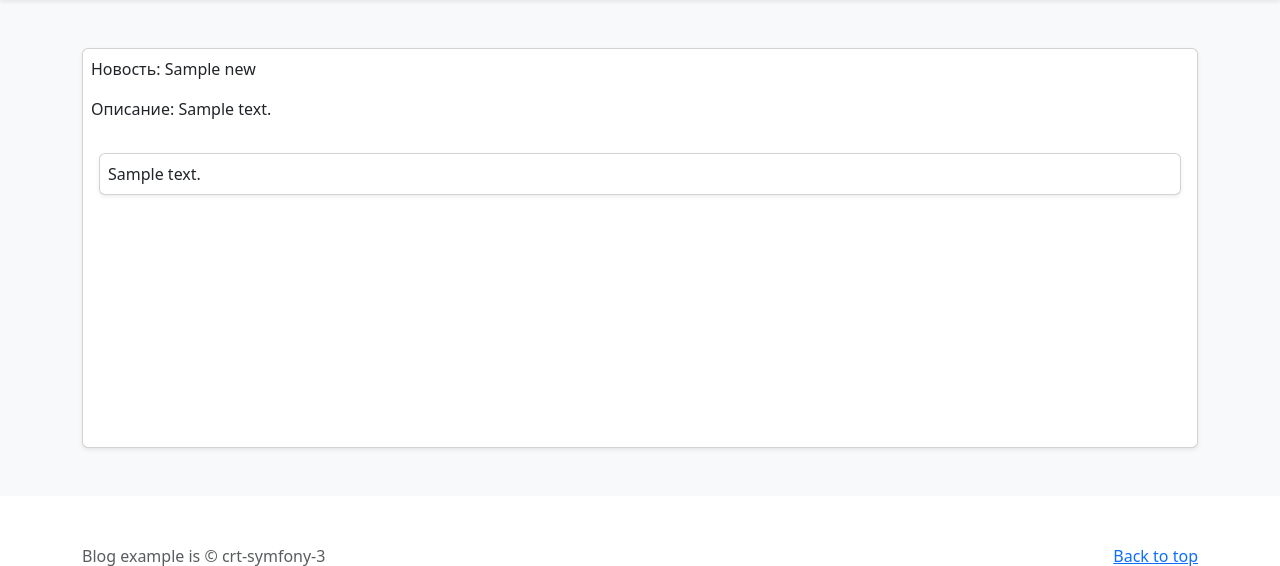
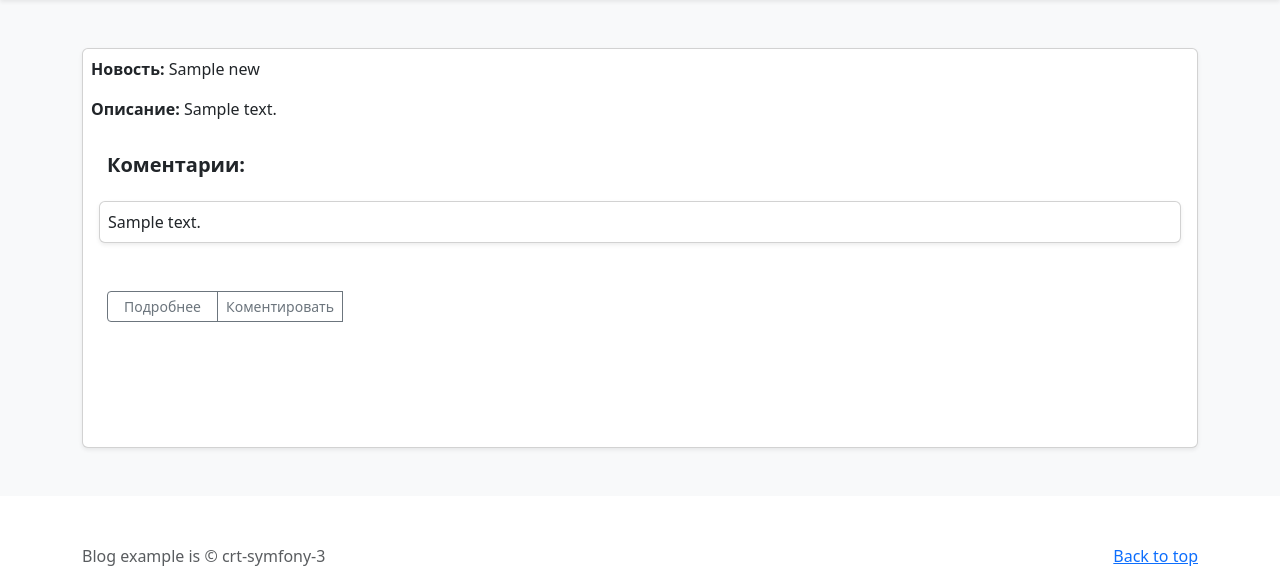
Before and after one commit to unclepepper/crt-symfony-3, a Symfony app: template src/templates/article/index.html.twig in a window 1280 px wide. Shown: the part 56-622 px from the top of the page. Run offline with Twig, Linux system fonts and the light colour scheme; the template is opened without the code that fills it: most values are stand-ins (such as "Sample title", 1, 10 or a date in 2020); some libraries are stand-ins or nearby versions.

Commit message:
feat: add article page

```diff
--- a/src/src/Controller/NewsController.php
+++ b/src/src/Controller/NewsController.php
@@ -8,13 +8,14 @@
 use Symfony\Component\HttpFoundation\Response;
 use Symfony\Component\Routing\Annotation\Route;
 use App\Entity\News;
+use App\Repository\NewsRepository;
 
 class NewsController extends AbstractController
 {
     #[Route('/news/{id}', name: 'news')]
-    public function index(ManagerRegistry $doctrine, $id): Response
+    public function index(NewsRepository $doctrine, $id): Response
     {
-        $new = $doctrine->getRepository(News::class)->findOneBy(['id' => $id]);
+        $new = $doctrine->findOneBy(['id' => $id]);
         return $this->render('news/index.html.twig', [
             'new' => $new,
 
--- a/src/src/Entity/Article.php
+++ b/src/src/Entity/Article.php
@@ -116,4 +116,5 @@
         return $this;
     }
 
+
 }
--- a/src/templates/article/index.html.twig
+++ b/src/templates/article/index.html.twig
@@ -12,23 +12,29 @@
 
             <div class="cols">
             <div class="card shadow-sm p-2 card-height">
-                  <p class="card-text">Новость:  {{ new.title }}</p>
-                  <p class="card-text">Описание:  {{ new.description }}</p>
+                  <p class="card-text"><b>Новость:</b>  {{ new.title }}</p>
+                  <p class="card-text"><b>Описание:</b>  {{ new.description }}</p>
                 <div class="card-body">
-                 {% for article in articles %}
+
                   <div class="d-flex justify-content-between align-items-center row row-cols-1  g-3">
+                  <h5><b>Коментарии:</b></h5>
+                   <div class="col align-self-end card shadow-sm p-2">
+                   {% for article in new.articals %}
 
-                   <div class="card shadow-sm p-2">
-                   {{ article.text }}
+                  {{ article.text | striptags }}
                    </div>
+                   <p class="text-end">
+                    <small class="text-muted col">{{article.createAt.format('d.m.Y')}}</small>
+                   </p>
+                    <div class="btn-group ">
+                      <button type="button" class="btn btn-sm btn-outline-secondary"><a href="news/{{ new.id}}" class="text-decoration-none btn-sm btn-outline-secondary">Подробнее</a></button>
+                      <button type="button" class="btn btn-sm btn-outline-secondary">Коментировать</button>
+                      <div class="col col-lg-10"></div>
+                    </div>
 
-                    {# <div class="btn-group">
-                      <button type="button" class="btn btn-sm btn-outline-secondary"><a href="news/{{ new.id}}" class="text-decoration-none btn-sm btn-outline-secondary">Подробнее</a></button>
-                      <button type="button" class="btn btn-sm btn-outline-secondary">Коментарии</button>
-                    </div> #}
-                    {# <small class="text-muted">9 mins</small> #}
+                    {% endfor %}
                   </div>
-                   {% endfor %}
+
                 </div>
               </div>
             </div>
--- a/src/templates/index/index.html.twig
+++ b/src/templates/index/index.html.twig
@@ -27,8 +27,8 @@
           {% for new in news %}
             <div class="col ">
             <div class="card shadow-sm p-2 card-height">
-                  <p class="card-text">Новость:  {{ new.title }}</p>
-                  <p class="card-text">Описание:  {{ new.description }}</p>
+                  <p class="card-text"><b>Новость:</b>   {{ new.title }}</p>
+                  <p class="card-text"><b>Описание:</b>  {{ new.description }}</p>
                 <div class="card-body">
                   <div class="d-flex justify-content-between align-items-center">
                     <div class="btn-group">
```
Also changed, not shown: src/src/Controller/ArticleController.php (+7 -4 lines), src/src/Controller/IndexController.php (+5 -5 lines).
